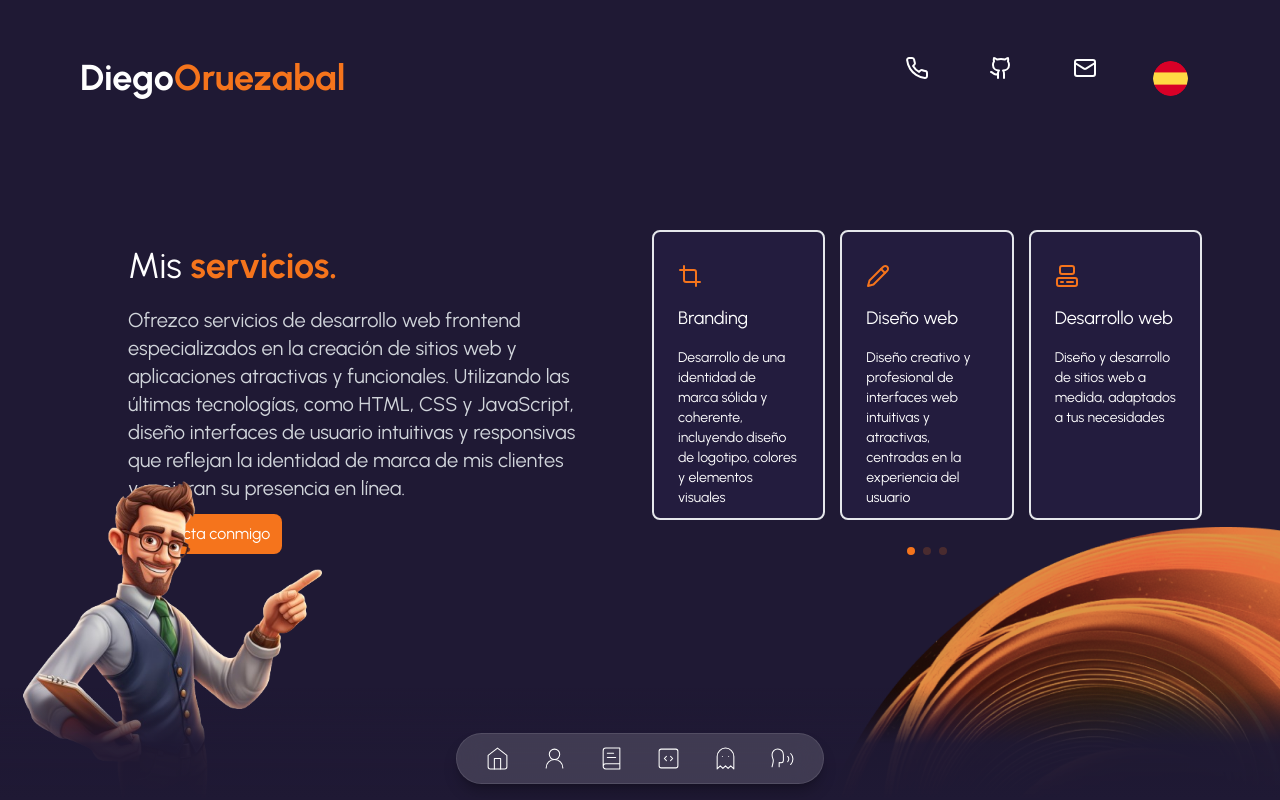
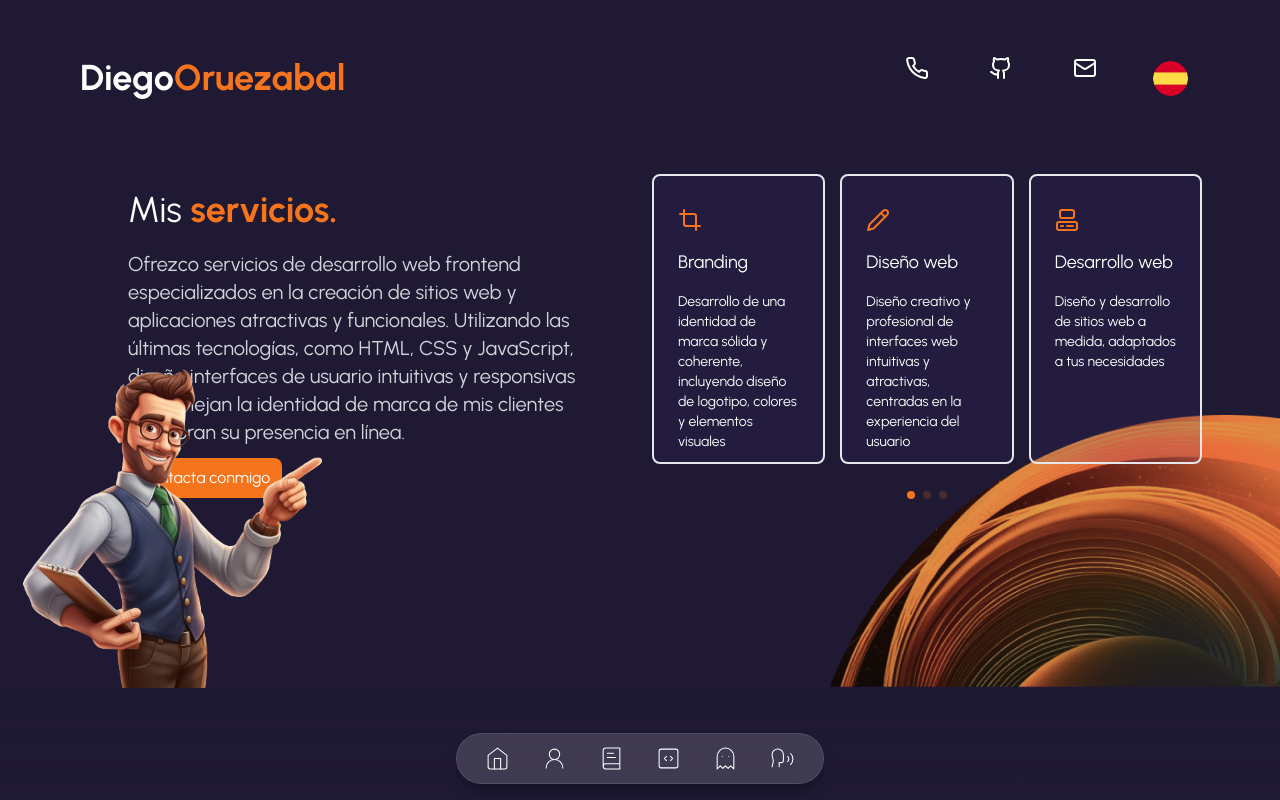
Before and after one commit to Diego-Oruezabal/portfolio-diego, a Next.js app: page /en/services in a window 1280 px wide. Built offline with nearby package versions, Linux system fonts and the light colour scheme.

Commit message:
Separa el contenido del menú inferior fijo

```diff
--- a/app/en/(routes)/page.tsx
+++ b/app/en/(routes)/page.tsx
@@ -8,7 +8,7 @@ export default function Home() {
   return (
     <main>
       <TransitionPage />
-      <div className="flex min-h-[100vh] h-full bg-no-repeat bg-gradient-cover">
+      <div className="flex min-h-full h-full bg-no-repeat bg-gradient-cover">
         <CoverParticles />
         <IntroductionEn />
       </div>
--- a/app/en/(routes)/services/page.tsx
+++ b/app/en/(routes)/services/page.tsx
@@ -10,7 +10,7 @@ const ServicesPage = () => {
             <TransitionPage />
             <CircleImage />
             <AvatarServices />
-            <div className="grid items-center justify-center h-screen max-w-5xl gap-6 mx-auto md:grid-cols-2">
+            <div className="grid items-center justify-center h-full min-h-full max-w-5xl gap-6 mx-auto md:grid-cols-2">
                 <div className="max-w-[450px]">
 
                     <h1 className="text-2xl leading-tight text-center md:text-left md:text-4xl md:mb-5">Mis <span className="font-bold text-secondary"> servicios.</span></h1>
--- a/app/en/(routes)/testimonials/page.tsx
+++ b/app/en/(routes)/testimonials/page.tsx
@@ -14,7 +14,7 @@ const TestimonialsPage = () => {
     return (
         <>
             <TransitionPage />
-            <div className='flex flex-col justify-center h-lvh'>
+            <div className='flex flex-col justify-center h-full min-h-full'>
                 <CircleImage />
                 <h1 className="text-2xl leading-tight text-center md:text-4xl md:mb-5">
                     Algunos comentarios
--- a/app/es/(routes)/page.tsx
+++ b/app/es/(routes)/page.tsx
@@ -9,7 +9,7 @@ export default function Home() {
   return (
     <main>
       <TransitionPage />
-      <div className="flex min-h-[100vh] h-full bg-no-repeat bg-gradient-cover">
+      <div className="flex min-h-full h-full bg-no-repeat bg-gradient-cover">
         <CoverParticles />
         <Introduction />
       </div>
--- a/app/es/(routes)/services/page.tsx
+++ b/app/es/(routes)/services/page.tsx
@@ -10,7 +10,7 @@ const ServicesPage = () => {
             <TransitionPage />
             <CircleImage />
             <AvatarServices />
-            <div className="grid items-center justify-center h-screen max-w-5xl gap-6 mx-auto md:grid-cols-2">
+            <div className="grid items-center justify-center h-full min-h-full max-w-5xl gap-6 mx-auto md:grid-cols-2">
                 <div className="max-w-[450px]">
 
                     <h1 className="text-2xl leading-tight text-center md:text-left md:text-4xl md:mb-5">Mis <span className="font-bold text-secondary"> servicios.</span></h1>
--- a/app/es/(routes)/testimonials/page.tsx
+++ b/app/es/(routes)/testimonials/page.tsx
@@ -14,7 +14,7 @@ const TestimonialsPage = () => {
     return (
         <>
             <TransitionPage />
-            <div className='flex flex-col justify-center h-lvh'>
+            <div className='flex flex-col justify-center h-full min-h-full'>
                 <CircleImage />
                 <h1 className="text-2xl leading-tight text-center md:text-4xl md:mb-5">
                     Algunos comentarios
--- a/app/globals.css
+++ b/app/globals.css
@@ -14,8 +14,7 @@ body {
 
 main {
   background: #393a47;
-  height: 100vh;
-  height: 100dvh;
+  height: 100%;
 }
 
 .swiper-horizontal > .swiper-pagination-bullets .swiper-pagination-bullet,
--- a/app/layout.tsx
+++ b/app/layout.tsx
@@ -23,10 +23,12 @@ export default function RootLayout({
 }>) {
   return (
     <html lang="en">
-      <body className={urbanist.className}>
+      <body className={`${urbanist.className} h-[100dvh] overflow-hidden`}>
+        <div className="relative h-[calc(100dvh-7rem)] overflow-x-hidden overflow-y-auto overscroll-contain">
+          <Header />
+          {children}
+        </div>
         <Navbar />
-        <Header />
-        {children}
       </body>
     </html>
   );
```
